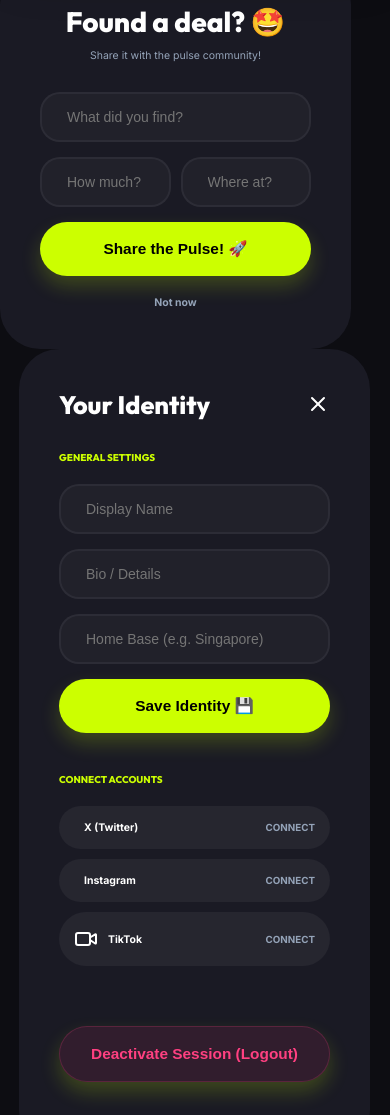
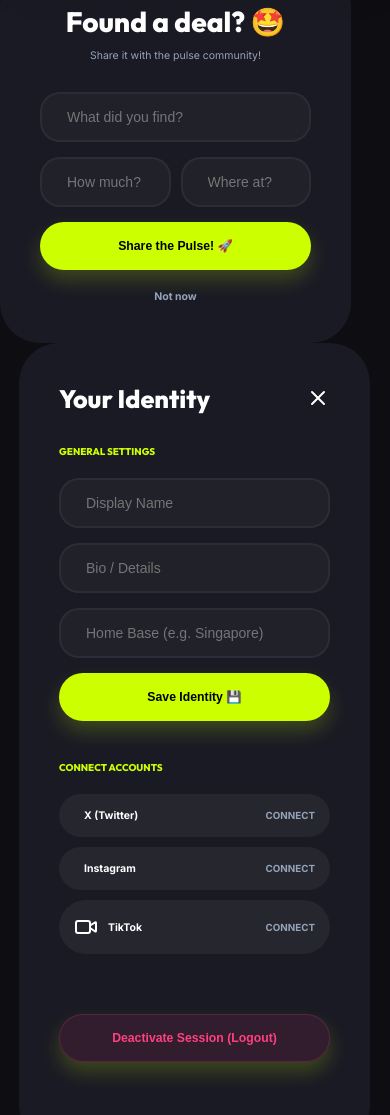
Before and after one commit to radziaman/pricepulse, a website: page index.html in a window 390 px wide. Shown: the part 880-1995 px from the top of the page. Drawn offline with nearby package versions, Linux system fonts and the light colour scheme; no server answers.

Commit message:
fix: button responsiveness and touch interactions

```diff
--- a/style.css
+++ b/style.css
@@ -43,11 +43,13 @@ body {
     background-color: var(--bg-dark);
     color: var(--text-white);
     font-family: 'Inter', sans-serif;
-    overflow: hidden;
+    overflow-x: hidden;
+    overflow-y: auto;
     height: 100vh;
     height: 100dvh;
     width: 100vw;
     width: 100dvw;
+    -webkit-overflow-scrolling: touch;
 }
 
 h1, h2, h3 { font-family: 'Outfit', sans-serif; }
@@ -233,11 +235,12 @@ body::before {
         padding: var(--space-xs) var(--space-md) !important;
     }
 
-    /* Buttons mobile */
+    /* Buttons mobile - keep them touch-friendly */
     .btn-fun {
-        padding: var(--space-sm) var(--space-md);
-        font-size: var(--text-sm);
-        border-radius: var(--radius-sm);
+        padding: var(--space-md) var(--space-lg);
+        font-size: var(--text-base);
+        border-radius: var(--radius-md);
+        min-height: 48px;
     }
 
     /* Popups mobile */
@@ -310,16 +313,24 @@ input:focus { border-color: var(--accent-lime); transform: scale(1.02); }
     background: var(--accent-lime);
     color: #000;
     border: none;
-    padding: 18px;
+    padding: var(--space-md) var(--space-lg);
     border-radius: var(--radius-pill);
     font-weight: 900;
-    font-size: 1.1rem;
+    font-size: var(--text-base);
     width: 100%;
     cursor: pointer;
     box-shadow: 0 10px 20px rgba(204, 255, 0, 0.2);
     transition: 0.3s var(--spring-easing);
+    min-height: 48px;
 }
+.btn-fun:active { transform: scale(0.98); }
 .btn-fun:hover { transform: translateY(-5px) scale(1.02); }
+.btn-fun:disabled { opacity: 0.5; cursor: not-allowed; }
+
+/* Ensure all interactive elements have pointer events */
+button, a, div[onclick], span[onclick] {
+    pointer-events: auto;
+}
 
 /* --- Custom Pulse Map Markers --- */
 .pulse-marker {
```
